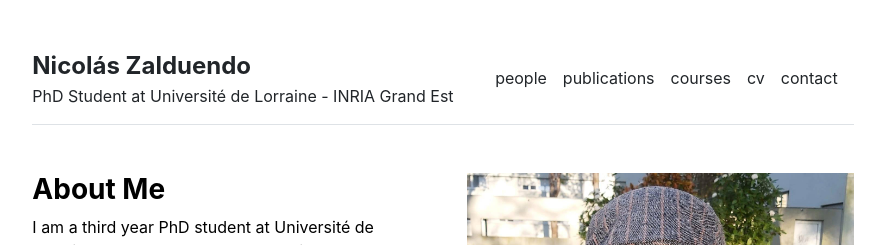
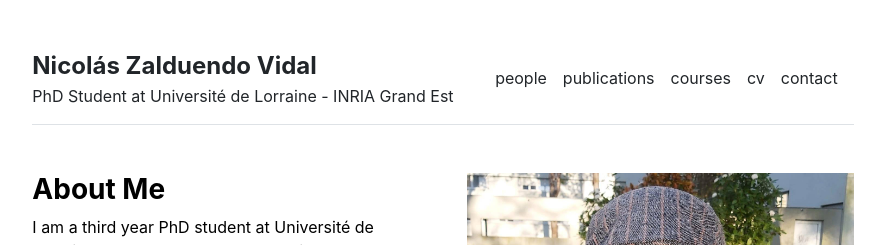
Before and after one commit to nzalduendo/nzalduendo.github.io, a Jekyll site: the page built from index.md, in a window 1280 px wide. Shown: the top 245 px of the page, without its empty margins (197-1082 px from the left). Built offline with Jekyll 4.4.1, drawn with Linux system fonts in a browser that asks for light colours.

Commit message:
Update _config.yml

```diff
--- a/_config.yml
+++ b/_config.yml
@@ -1,4 +1,4 @@
 url: "" # the base hostname & protocol for your site, e.g. http://example.com
 baseurl: "" # the subpath of your site, e.g. /blog
-title: "Nicolás Zalduendo" # the name of your site, e.g. ACME Corp.
+title: "Nicolás Zalduendo Vidal" # the name of your site, e.g. ACME Corp.
 description: "PhD Student at Université de Lorraine - INRIA Grand Est"
```
